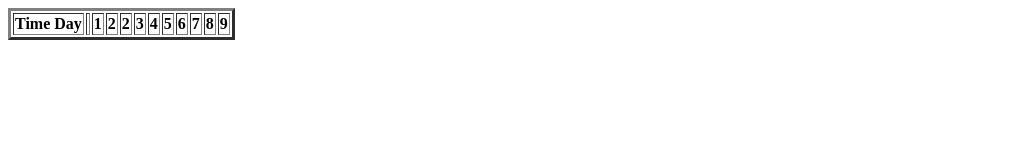
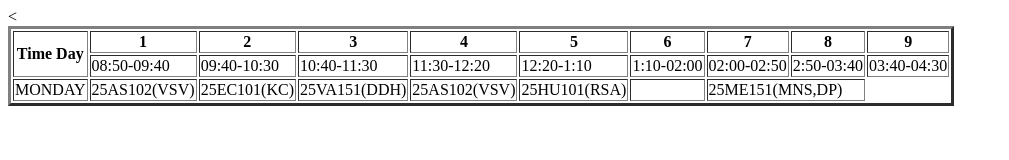
Before and after one commit to shree20jiya-ops/jiya-s, a plain HTML site: page elce 1/exp.3.html in a window 1280 px wide. Shown: the whole page, without its empty margins (0-1009 px from the left). Drawn offline with Linux system fonts and the light colour scheme.

Commit message:
exp 1,2,3,4,5

```diff
--- a/elce 1/exp.3.html
+++ b/elce 1/exp.3.html
@@ -8,11 +8,8 @@
 <body>
     <table border="3">
         <tr>
-            <th>Time Day</th>
-            <th rowspan="2">
-                <th>1</th>
-                <th>2</th>
-            </th>
+            <th rowspan="2">Time Day</th>
+            <th>1</th>
             <th>2</th>
             <th>3</th>
             <th>4</th>
@@ -22,6 +19,29 @@
             <th>8</th>
             <th>9</th>
         </tr>
+        <tr>
+          <TD>08:50-09:40</TD>
+          <TD>09:40-10:30</TD>
+
+          <TD>10:40-11:30</TD>
+          <TD>11:30-12:20</TD>
+          <TD>12:20-1:10</TD>
+          <TD>1:10-02:00</TD>
+          <TD>02:00-02:50</TD>
+          <TD>2:50-03:40</TD>
+          <TD>03:40-04:30</TD>
+        </tr>
+        <TR>
+            <TD>MONDAY</TD>
+            <TD>25AS102(VSV)</TD>
+            <TD>25EC101(KC)</TD>
+            <TD>25VA151(DDH)</TD>
+            <TD>25AS102(VSV)</TD>
+            <TD>25HU101(RSA)</TD>
+            <TD></TD>
+            <TD COLSPAN="2">25ME151(MNS,DP)</TD>
+            <
+        </TR>
     </table>
 </body>
 </html>
```
Also changed, not shown: elce 1/exp 1.html (+1 -1 lines), elce 1/exp 2.html (+3 -1 lines), elce 1/exp 4.html (added, +56 -0 lines).
